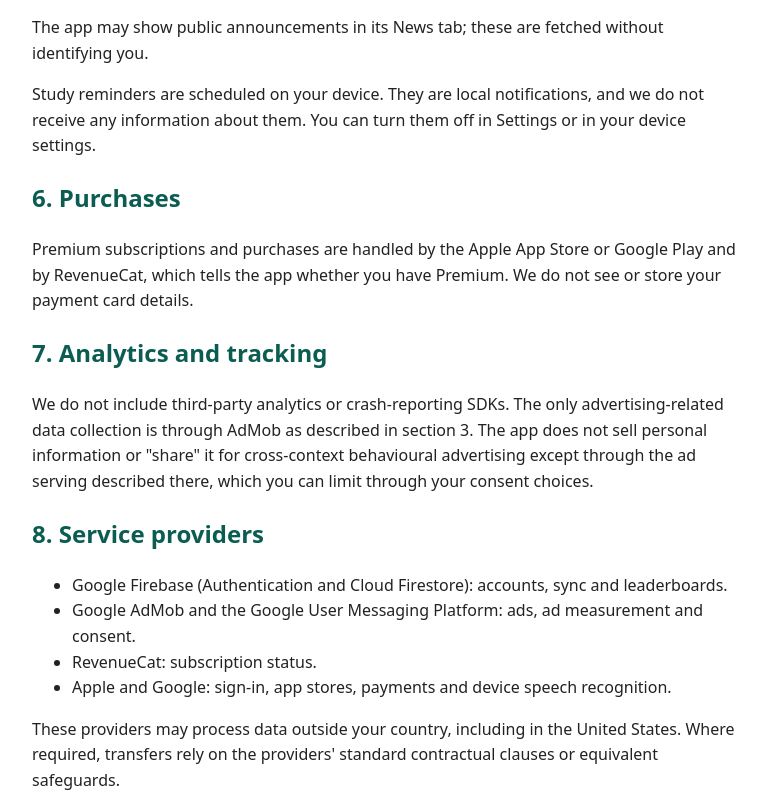
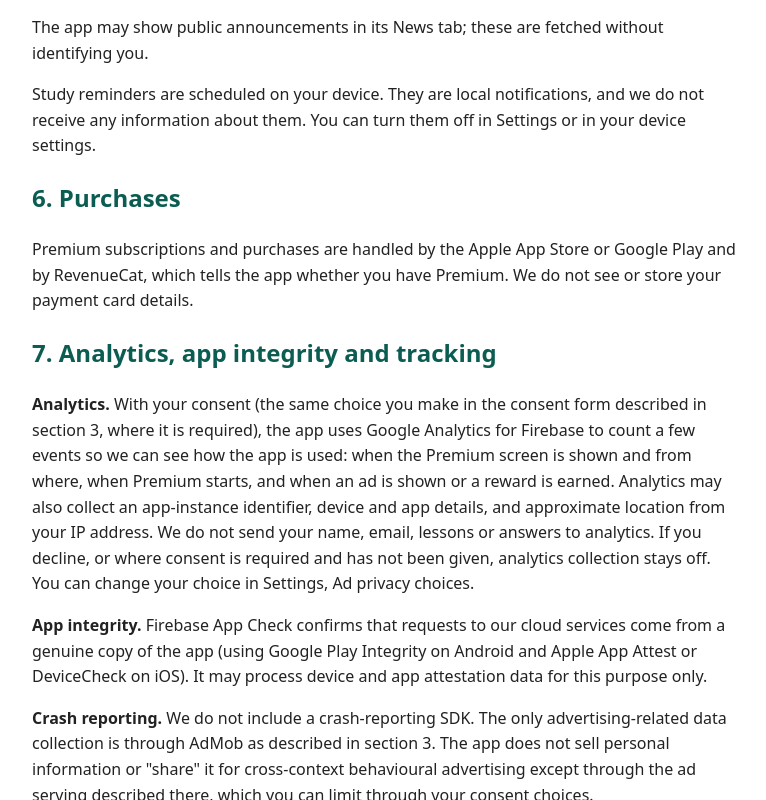
Before and after one commit to Sham-Studios/waryaa-privacy, a plain HTML site: page index.html in a window 1280 px wide. Shown: the part 2000-2800 px from the top of the page, without its empty margins (256-1022 px from the left). Drawn offline with Linux system fonts and the light colour scheme.

Commit message:
Privacy policy: analytics and App Check

```diff
--- a/index.html
+++ b/index.html
@@ -11,7 +11,7 @@
 </style></head>
 <body>
 <h1>Privacy Policy: Waryaa! - Learn Somali</h1>
-<p>Last updated: 17 October 2026.<br>
+<p>Last updated: 18 October 2026.<br>
 Contact for privacy questions: <a href="mailto:sfnfretail@gmail.com">sfnfretail@gmail.com</a>. In this policy, "we" and "us" mean the developer of Waryaa!.</p>
 
 <p>Waryaa! is a language-learning app that teaches Somali to English speakers. This policy explains what the app does with your information. In short: you can use the whole app without an account, most data never leaves your device, and we do not sell your data.</p>
@@ -46,12 +46,14 @@
 <h2>6. Purchases</h2>
 <p>Premium subscriptions and purchases are handled by the Apple App Store or Google Play and by RevenueCat, which tells the app whether you have Premium. We do not see or store your payment card details.</p>
 
-<h2>7. Analytics and tracking</h2>
-<p>We do not include third-party analytics or crash-reporting SDKs. The only advertising-related data collection is through AdMob as described in section 3. The app does not sell personal information or "share" it for cross-context behavioural advertising except through the ad serving described there, which you can limit through your consent choices.</p>
+<h2>7. Analytics, app integrity and tracking</h2>
+<p><strong>Analytics.</strong> With your consent (the same choice you make in the consent form described in section 3, where it is required), the app uses Google Analytics for Firebase to count a few events so we can see how the app is used: when the Premium screen is shown and from where, when Premium starts, and when an ad is shown or a reward is earned. Analytics may also collect an app-instance identifier, device and app details, and approximate location from your IP address. We do not send your name, email, lessons or answers to analytics. If you decline, or where consent is required and has not been given, analytics collection stays off. You can change your choice in Settings, Ad privacy choices.</p>
+<p><strong>App integrity.</strong> Firebase App Check confirms that requests to our cloud services come from a genuine copy of the app (using Google Play Integrity on Android and Apple App Attest or DeviceCheck on iOS). It may process device and app attestation data for this purpose only.</p>
+<p><strong>Crash reporting.</strong> We do not include a crash-reporting SDK. The only advertising-related data collection is through AdMob as described in section 3. The app does not sell personal information or "share" it for cross-context behavioural advertising except through the ad serving described there, which you can limit through your consent choices.</p>
 
 <h2>8. Service providers</h2>
 <ul>
-<li>Google Firebase (Authentication and Cloud Firestore): accounts, sync and leaderboards.</li>
+<li>Google Firebase (Authentication, Cloud Firestore, Analytics and App Check): accounts, sync, leaderboards, usage counts and app integrity.</li>
 <li>Google AdMob and the Google User Messaging Platform: ads, ad measurement and consent.</li>
 <li>RevenueCat: subscription status.</li>
 <li>Apple and Google: sign-in, app stores, payments and device speech recognition.</li>
@@ -66,7 +68,7 @@
 <li><strong>Delete everything:</strong> Settings, Danger zone, Delete account removes your account and all cloud data, including leaderboard entries.</li>
 <li><strong>Reset on device:</strong> Settings, Reset progress.</li>
 <li><strong>Leaderboards:</strong> switch off "Show my scores on leaderboards" at any time.</li>
-<li><strong>Ads:</strong> change consent under Settings, Ad privacy choices; reset or opt out of ad personalisation in your device settings; or get Premium to remove ads.</li>
+<li><strong>Ads and analytics:</strong> change consent under Settings, Ad privacy choices; reset or opt out of ad personalisation in your device settings; or get Premium to remove ads.</li>
 <li>Depending on where you live (for example the UK or EU under GDPR, or California under CCPA/CPRA) you may also have the right to access, correct, port or erase your data and to complain to your data protection authority. Contact us at the email above and we will respond within the time the law allows.</li>
 </ul>
 <p>Where the law requires a legal basis: we process account and sync data to provide the service you asked for (contract), leaderboard data on your consent, and ad data on your consent where consent is required (otherwise our legitimate interest in funding a free app, which you can object to through the ad choices above).</p>
```
Also changed, not shown: terms.html (+1 -1 lines).
